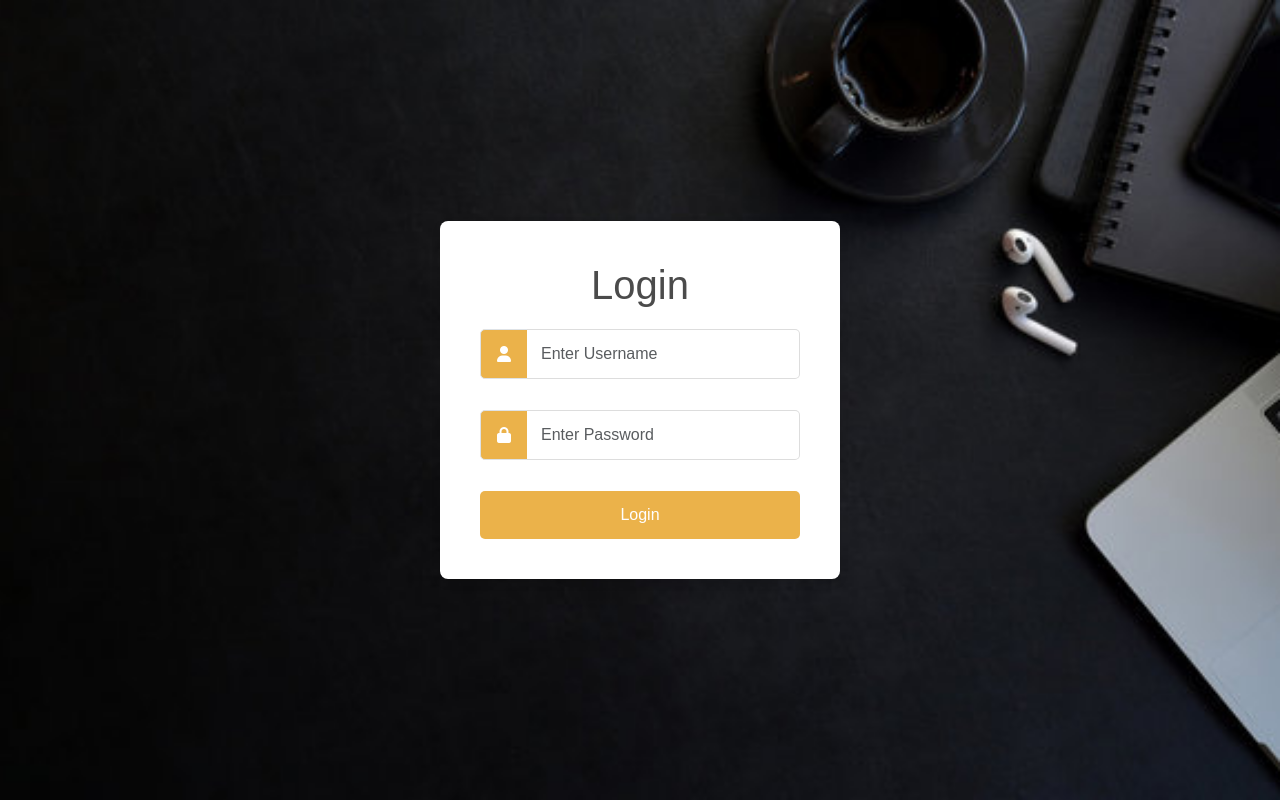
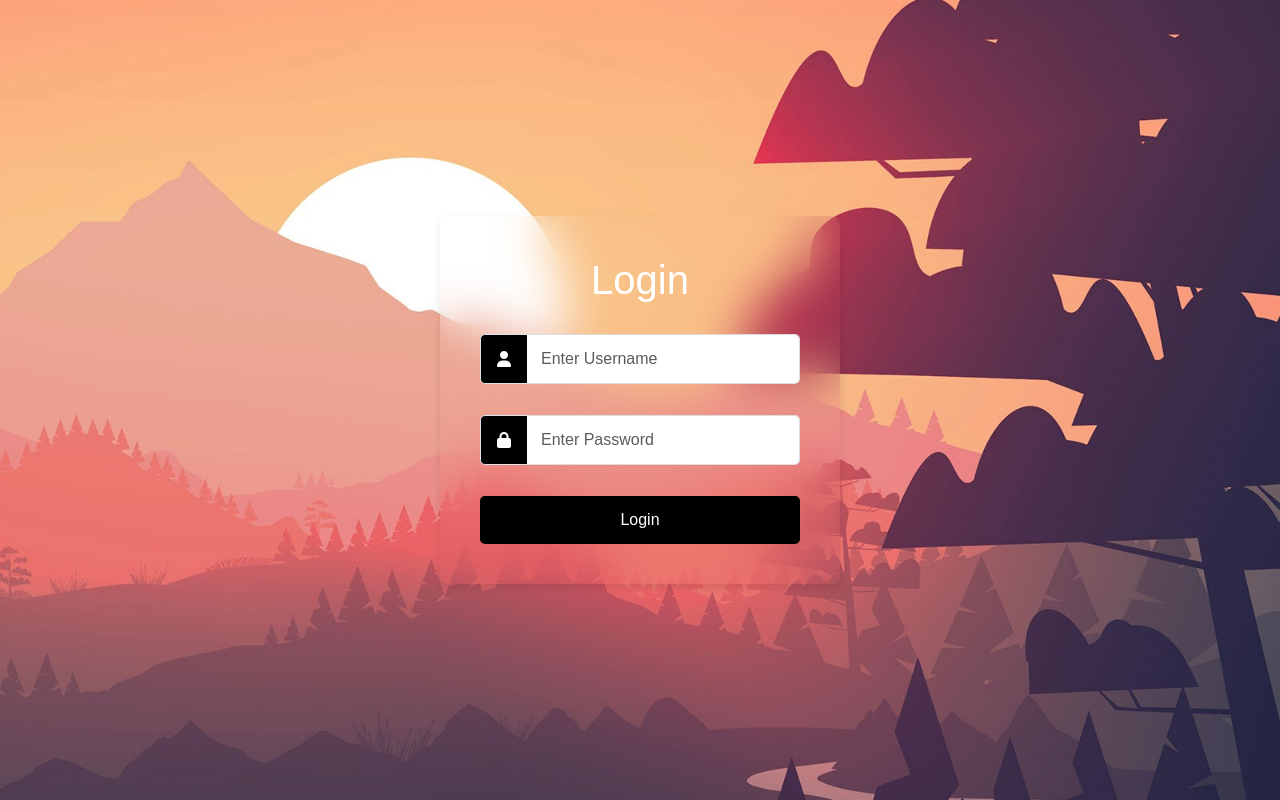
Before and after one commit to justinekyle123/ACTIVITY-in-ITELEC3, a PHP site: page / in a window 1280 px wide. Run offline with PHP 8.4, Linux system fonts and the light colour scheme; some libraries are stand-ins or nearby versions.

Commit message:
Add files via upload

```diff
--- a/NECESARIO/index.php
+++ b/NECESARIO/index.php
@@ -50,7 +50,7 @@
                 <span class="input-group-text"><i class="fas fa-lock"></i></span>
                 <input type="password" name="password" placeholder="Enter Password" class="form-control" required>
             </div>
-            <button type="submit" name="button" class="btn">Login</button>
+            <button type="submit" name="button" class="btn ">Login</button>
         </form>
     </div>
 
--- a/NECESARIO/style.css
+++ b/NECESARIO/style.css
@@ -10,20 +10,19 @@ body {
             font-family: Arial, sans-serif;
         }
 
-        /* Form Card Styling */
         .form-card {
-            background-color: white;
+            background-color: transparent;
             padding: 40px;
             border-radius: 8px;
             box-shadow: 0 4px 8px rgba(0, 0, 0, 0.1);
             width: 400px;
             text-align: center;
+            backdrop-filter: blur(25px);
         }
 
-        /* Header Styling */
         .form-card h1 {
-            margin-bottom: 20px;
-            color: #4B4B4B;
+            margin-bottom: 30px;
+            color: #fff;
         }
 
         .alert-danger {
@@ -40,13 +39,13 @@ body {
         }
 
         .form-card .form-control:focus {
-            border-color: #ebb24a;
-            box-shadow: 0 0 5px #f5c46a;
+            border-color: black;
+            box-shadow: 0 0 5px black;
         }
 
         .form-card .btn {
             width: 100%;
-            background-color: #ebb24a;
+            background-color: black ;
             color: white;
             border: none;
             border-radius: 5px;
@@ -57,19 +56,20 @@ body {
         }
 
         .form-card .btn:hover {
-            background-color: #ebb24a;
+            background-color: black;
             transform:scale(1.01);
         }
 
         .form-card .btn:focus {
+            opacity: .9;
             outline: none;
-            background-color: #5a33a5;
-            color: wheat;
+            background-color: black;
+            color: white;
         }
 
 
         .form-card .input-group-text {
-            background-color: #ebb24a;
+            background-color: black;
             color: white;
             border-radius: 5px 0 0 5px;
             padding: 11px;
```
Also changed, not shown: NECESARIO/awad.gif.
